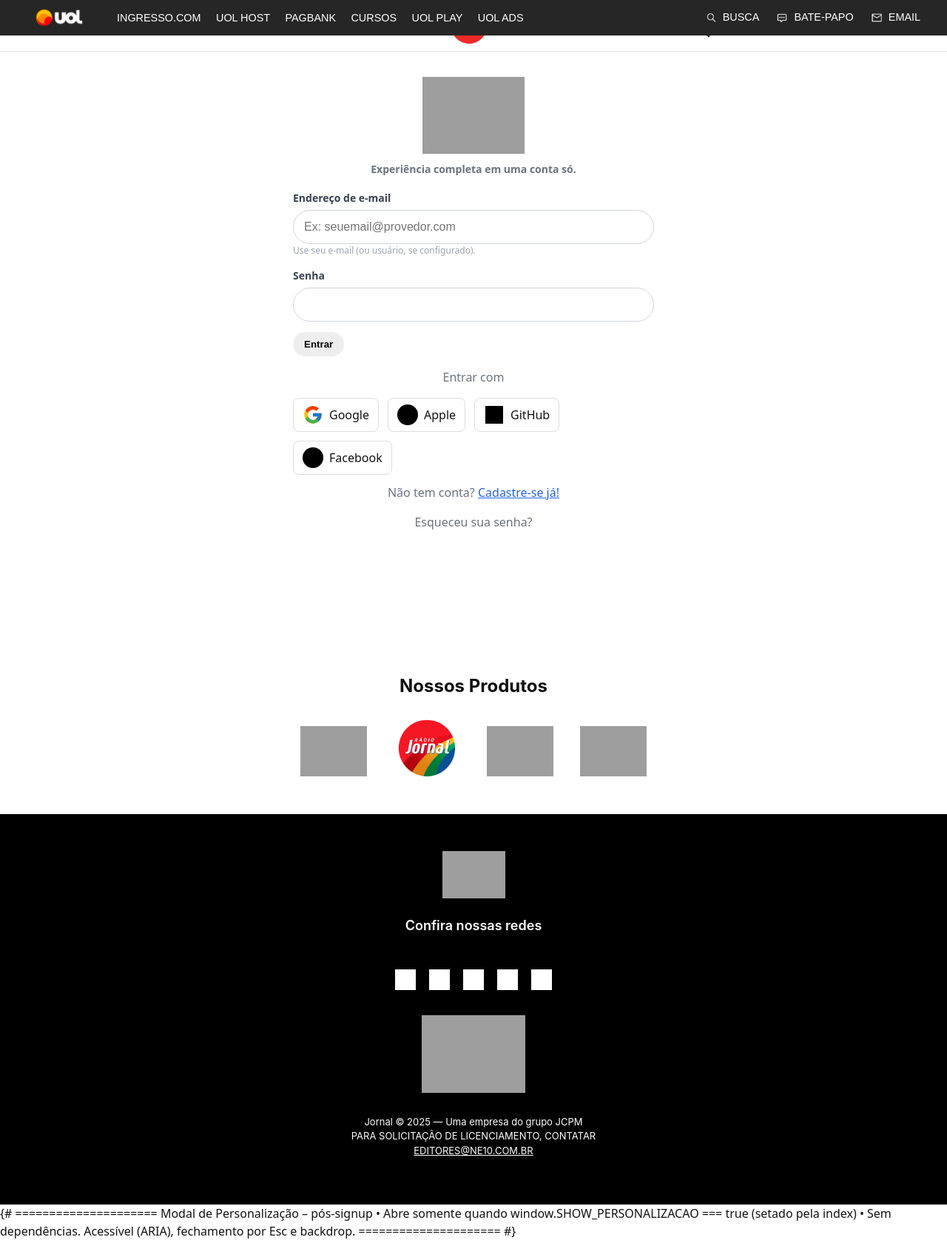
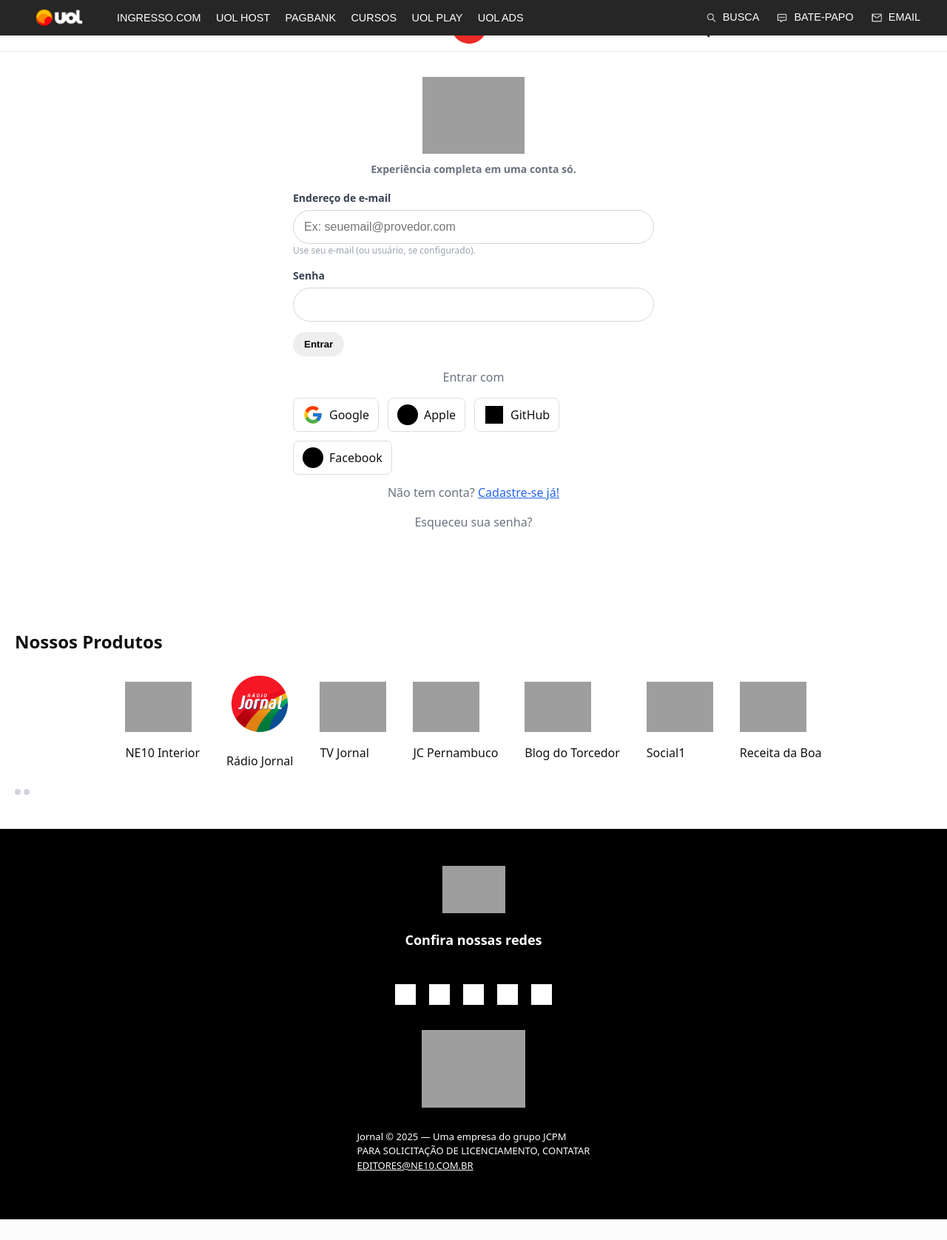
Before and after one commit to IgorGabrielDs/ProjetoJC, a Django app: page /login/?next=/caca-links/ in a window 1280 px wide. Shown: the whole page at 74% size. After the commit the page ends 1649 px from the top, so only its background shows below. Run offline with Django 5.2, Linux system fonts and the light colour scheme; grey boxes are pictures that could not be loaded.

Commit message:
Update base.html

```diff
--- a/noticias/templates/base.html
+++ b/noticias/templates/base.html
@@ -6,35 +6,37 @@
   <meta charset="utf-8">
   <meta name="viewport" content="width=device-width, initial-scale=1">
   <title>{% block title %}JC{% endblock %}</title>
+
   <link rel="icon" type="image/png" sizes="32x32" href="{% static 'noticias/img/favicon-32x32.png' %}">
   <link rel="icon" type="image/png" sizes="16x16" href="{% static 'noticias/img/favicon-16x16.png' %}">
   <link rel="stylesheet" href="{% static 'noticias/css/detalhe.css' %}">
   <link rel="stylesheet" href="{% static 'noticias/css/menu.css' %}">
   <meta name="csrf-token" content="{{ csrf_token }}">
 
-  {# botão de logout com cara de ícone #}
+  <!-- Estilo do botão de logout -->
   <style>
-    .logout-btn{
-      border:0;
-      background:transparent;
-      padding:0;
-      margin:0;
-      cursor:pointer;
+    .logout-btn {
+      border: 0;
+      background: transparent;
+      padding: 0;
+      margin: 0;
+      cursor: pointer;
     }
-    .logout-btn:focus{
-      outline:2px solid #bbb;
-      outline-offset:2px;
+    .logout-btn:focus {
+      outline: 2px solid #bbb;
+      outline-offset: 2px;
     }
   </style>
 
   {% block extra_head %}{% endblock %}
 </head>
 
-{# Opcional: expõe o nome do usuário para o modal usar se necessário #}
-<body{% if user.is_authenticated %} data-username="{{ user.first_name|default:user.username }}"{% endif %}>
+<body {% if user.is_authenticated %}data-username="{{ user.first_name|default:user.username }}"{% endif %}>
+
   <!-- ===== BARRA UOL ===== -->
   <div class="uol-bar">
     <div class="uol-container">
+
       <div class="uol-left">
         <a href="https://www.uol.com.br/" class="uol-logo" aria-label="UOL">
           <img src="{% static 'noticias/img/logo-uol.png' %}" alt="UOL">
@@ -64,6 +66,7 @@
           <span>EMAIL</span>
         </a>
       </div>
+
     </div>
   </div>
   <!-- ===== /BARRA UOL ===== -->
@@ -71,21 +74,18 @@
   <!-- ===== HEADER ===== -->
   <header class="header">
     <div class="container row">
-      <!-- Botão do menu lateral -->
+
+      <!-- Botão do menu -->
       <button class="icon-btn" id="menu-toggle" aria-label="Abrir menu" aria-controls="menu" aria-expanded="false">
         <img src="{% static 'noticias/img/menu_hamburguer.svg' %}" alt="Abrir menu" width="28" height="28">
       </button>
 
-      <!-- Logo JC -->
-      <a href="{% url 'noticias:index' %}" class="logo-link" aria-label="Voltar para a página inicial">
-        <img class="logo"
-             src="{% static 'noticias/img/logo-menor-jc.png' %}"
-             alt="JC Pernambuco">
+      <!-- Logo do JC -->
+      <a href="{% url 'noticias:index' %}" class="logo-link" aria-label="Página inicial">
+        <img class="logo" src="{% static 'noticias/img/logo-menor-jc.png' %}" alt="JC Pernambuco">
       </a>
 
-      <div style="flex:1"></div>
-
-      <!-- Botão de busca -->
+      <!-- Lupa -->
       <button class="icon-btn" aria-label="Buscar">
         <img src="{% static 'noticias/img/lupa.svg' %}" alt="Buscar" width="28" height="28">
       </button>
@@ -96,33 +96,41 @@
 
   <!-- ===== MENU LATERAL ===== -->
   <nav id="menu" class="menu" aria-hidden="true">
+
     <div class="menu-top">
-      <img src="{% static 'noticias/img/logo-jornalcommercio.png' %}" alt="Jornal do Commercio" class="menu-logo">
+      <img src="{% static 'noticias/img/logo-jornalcommercio.png' %}" class="menu-logo" alt="Jornal do Commercio">
       <button id="menu-close" class="menu-close" aria-label="Fechar menu">✕</button>
     </div>
 
     <div class="menu-user">
       {% if user.is_authenticated %}
         <div class="menu-user-icons">
-          <img src="{% static 'noticias/img/editar_uol.png' %}" alt="Editar perfil" class="edit-icon" title="Editar perfil">
-          <img src="{% static 'noticias/img/perfil_uol.png' %}" alt="Foto de perfil" class="avatar" title="Meu perfil">
+          <img src="{% static 'noticias/img/editar_uol.png' %}" class="edit-icon" title="Editar perfil" alt="Editar perfil">
+          <img src="{% static 'noticias/img/perfil_uol.png' %}" class="avatar" title="Meu perfil" alt="Foto de perfil">
 
-          {# Logout deve ser POST no Django 5.x #}
+          <!-- Logout via POST -->
           <form method="post" action="{% url 'logout' %}" style="display:inline;">
             {% csrf_token %}
-            <button type="submit" class="logout-btn" title="Sair da conta" aria-label="Sair da conta">
-              <img src="{% static 'noticias/img/sair_uol.png' %}" alt="Sair" class="logout-icon">
+            <button type="submit" class="logout-btn" title="Sair da conta">
+              <img src="{% static 'noticias/img/sair_uol.png' %}" class="logout-icon" alt="Sair">
             </button>
           </form>
         </div>
+
         <p class="user-name">{{ user.get_full_name|default:user.username }}</p>
+
       {% else %}
+
         <a href="{% url 'login' %}" class="login-btn">Login</a>
+
       {% endif %}
     </div>
 
+    <!-- CONTEÚDO DO MENU -->
+    <div class="menu-content">
       <ul class="menu-links">
-      <li class="dropdown active">
+
+        <li class="dropdown live">
           <button class="drop-btn" aria-expanded="false">AO VIVO</button>
           <ul class="submenu">
             <li><a href="#">Rádio Jornal (RECIFE)</a></li>
@@ -131,50 +139,83 @@
             <li><a href="#">TV Jornal (INTERIOR)</a></li>
           </ul>
         </li>
+
         <li><a href="#">Jornal Digital</a></li>
+
         <li class="dropdown">
           <button class="drop-btn" aria-expanded="false">Jogos</button>
           <ul class="submenu">
-          <li><a href="#">Caça Palavras</a></li>
-          <li><a href="#">Sudoku</a></li>
+            <li><a href="/caca-links/">Caça Palavras</a></li>
+            <li><a href="/sudoku/">Sudoku</a></li>
           </ul>
         </li>
+
         <li><a href="#">Últimas</a></li>
+
         <li class="dropdown">
           <button class="drop-btn" aria-expanded="false">Conteúdos</button>
           <ul class="submenu">
             <li><a href="#">Cultura</a></li>
             <li><a href="#">Economia</a></li>
-          <li><a href="#">Educação</a></li>
+            <li><a href="#">Enem e educação</a></li>
+            <li><a href="#">Interior</a></li>
+            <li><a href="#">Mobilidade</a></li>
+            <li><a href="#">Mundo</a></li>
+            <li><a href="#">Opinião</a></li>
+            <li><a href="#">Pernambuco</a></li>
+            <li><a href="#">Política</a></li>
+            <li><a href="#">Publicidade legal</a></li>
+            <li><a href="#">Recall de Marca</a></li>
+            <li><a href="#">Saúde e Bem-Estar</a></li>
+            <li><a href="#">Segurança</a></li>
           </ul>
         </li>
+
         <li><a href="#">Colunistas</a></li>
+
         <li class="dropdown">
           <button class="drop-btn" aria-expanded="false">Nossos Produtos</button>
           <ul class="submenu">
             <li><a href="#">Blog do Torcedor</a></li>
             <li><a href="#">Ne10 Interior</a></li>
-          <li><a href="#">Radio Jornal</a></li>
-          <li><a href="#">Receita da boa</a></li>
+            <li><a href="#">Rádio Jornal</a></li>
+            <li><a href="#">Receita da Boa</a></li>
             <li><a href="#">Social1</a></li>
-          <li><a href="#">TV jornal</a></li>
+            <li><a href="#">TV Jornal</a></li>
           </ul>
         </li>
+
         <li class="dropdown">
           <button class="drop-btn" aria-expanded="false">Institucionais</button>
           <ul class="submenu">
-          <li><a href="#">Sobre</a></li>
+            <li><a href="#">Quem somos</a></li>
+            <li><a href="#">Práticas ASG JCPM</a></li>
+            <li><a href="#">Privacidade</a></li>
+            <li><a href="#">Melhores Práticas</a></li>
+            <li><a href="#">LGPD</a></li>
+            <li><a href="#">Publicações</a></li>
+            <li><a href="#">Expediente</a></li>
+            <li><a href="#">Fale Conosco</a></li>
+            <li><a href="#">Trabalhe Conosco</a></li>
           </ul>
         </li>
+
         <li class="dropdown">
           <button class="drop-btn" aria-expanded="false">Serviços</button>
           <ul class="submenu">
-          <li><a href="#">Notícias pelo whatsapp</a></li>
+            <li><a href="#">Notícias pelo WhatsApp</a></li>
             <li><a href="#">Newsletter JC</a></li>
-          <li><a href="#">Anuncie conosco</a></li>
+            <li><a href="#">Anuncie Conosco</a></li>
           </ul>
         </li>
+
       </ul>
+
+      <!-- Quadrado vermelho -->
+      <div class="menu-box"></div>
+
+    </div>
+
   </nav>
 
   <!-- ===== CONTEÚDO PRINCIPAL ===== -->
@@ -182,28 +223,36 @@
     {% block content %}{% endblock %}
   </main>
 
-  <!-- ===== FOOTER ===== -->
-  <footer class="jc-footer">
+  <!-- ===== NOSSOS PRODUTOS ===== -->
   <section class="produtos">
     <h2>Nossos Produtos</h2>
     <div class="produtos-logos">
-        <img src="{% static 'noticias/img/ne10interior.png' %}" alt="NE10 Interior">
-        <img src="{% static 'noticias/img/radiojornal.png' %}" alt="Rádio Jornal">
-        <img src="{% static 'noticias/img/tvjornal.png' %}" alt="TV Jornal">
-        <img src="{% static 'noticias/img/pejc.png' %}" alt="JCPE">
+      <a href="https://interior.ne10.uol.com.br" class="produto-item"><img src="{% static 'noticias/img/ne10interior.png' %}" alt="NE10 Interior"><p>NE10 Interior</p></a>
+      <a href="https://jc.uol.com.br/radio-jornal" class="produto-item"><img src="{% static 'noticias/img/radiojornal.png' %}" alt="Rádio Jornal"><p>Rádio Jornal</p></a>
+      <a href="https://jc.uol.com.br/tv-jornal" class="produto-item"><img src="{% static 'noticias/img/tvjornal.png' %}" alt="TV Jornal"><p>TV Jornal</p></a>
+      <a href="https://jc.uol.com.br" class="produto-item"><img src="{% static 'noticias/img/pejc.png' %}" alt="JC Pernambuco"><p>JC Pernambuco</p></a>
+      <a href="https://jc.uol.com.br/blog-do-torcedor/" class="produto-item"><img src="{% static 'noticias/img/blogdotorcedor.png' %}" alt="Blog do Torcedor"><p>Blog do Torcedor</p></a>
+      <a href="https://jc.uol.com.br/social1/" class="produto-item"><img src="{% static 'noticias/img/social1.png' %}" alt="Social1"><p>Social1</p></a>
+      <a href="https://receitadaboa.com.br" class="produto-item"><img src="{% static 'noticias/img/receitadaboa.png' %}" alt="Receita da Boa"><p>Receita da Boa</p></a>
+    </div>
+
+    <div class="carousel-dots">
+      <span class="dot active" data-index="0"></span>
+      <span class="dot" data-index="1"></span>
     </div>
   </section>
 
+  <!-- ===== RODAPÉ ===== -->
   <section class="redes">
     <img src="{% static 'noticias/img/jcpe.png' %}" alt="JCPE Logo" class="jcpe-logo">
     <p class="redes-titulo">Confira nossas redes</p>
 
     <div class="redes-icones">
-        <a href="#" aria-label="Facebook"><img src="{% static 'noticias/img/facebook.png' %}" alt="Facebook"></a>
-        <a href="#" aria-label="Instagram"><img src="{% static 'noticias/img/instagram.png' %}" alt="Instagram"></a>
-        <a href="#" aria-label="X"><img src="{% static 'noticias/img/x.png' %}" alt="X"></a>
-        <a href="#" aria-label="LinkedIn"><img src="{% static 'noticias/img/linkedin.png' %}" alt="LinkedIn"></a>
-        <a href="#" aria-label="YouTube"><img src="{% static 'noticias/img/youtube.png' %}" alt="YouTube"></a>
+      <a href="https://www.facebook.com/jornaldocommercioPE/"><img src="{% static 'noticias/img/facebook.png' %}" alt="Facebook"></a>
+      <a href="https://www.instagram.com/jc_pe"><img src="{% static 'noticias/img/instagram.png' %}" alt="Instagram"></a>
+      <a href="https://x.com/jc_pe"><img src="{% static 'noticias/img/x.png' %}" alt="X"></a>
+      <a href="https://www.linkedin.com/company/sistema-jornal-do-commercio/"><img src="{% static 'noticias/img/linkedin.png' %}" alt="LinkedIn"></a>
+      <a href="https://www.youtube.com/@JCPlayOficial"><img src="{% static 'noticias/img/youtube.png' %}" alt="YouTube"></a>
     </div>
 
     <img src="{% static 'noticias/img/jcpm90.png' %}" alt="Grupo JCPM 90 anos" class="jcpm-logo">
@@ -214,22 +263,11 @@
       <a href="mailto:editores@ne10.com.br">EDITORES@NE10.COM.BR</a>
     </p>
   </section>
-  </footer>
-
-  {# === Gatilho do pop-up pós-signup vindo da view index === #}
-  {% if show_welcome %}
-    <script>
-      window.SHOW_PERSONALIZACAO = true;
-      window.JC_USER_NAME = "{{ welcome_name|default_if_none:''|escapejs }}";
-    </script>
-  {% endif %}
-
-  {# === Inclusão do componente do modal (HTML+CSS+JS) === #}
-  {% include "noticias/partials/popup_personalizacao.html" %}
 
   {% block extra_js %}
     <script src="{% static 'noticias/js/jc.js' %}"></script>
     <script src="{% static 'noticias/js/menu.js' %}"></script>
   {% endblock %}
+
 </body>
 </html>
```
Lines whose indentation alone changed are shown as unchanged.
